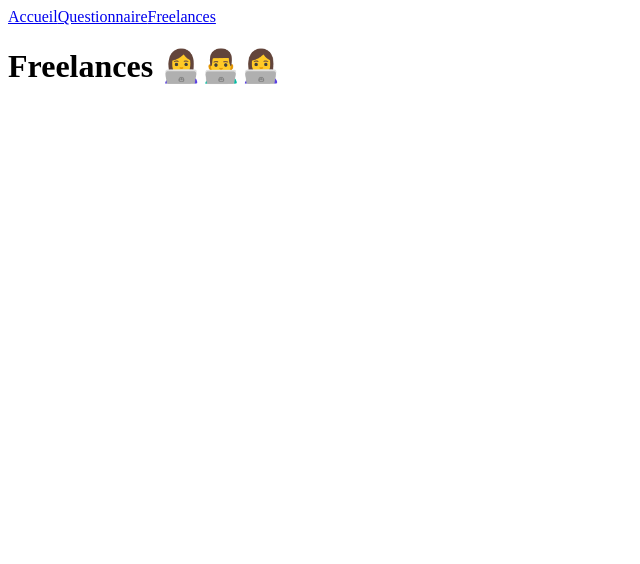
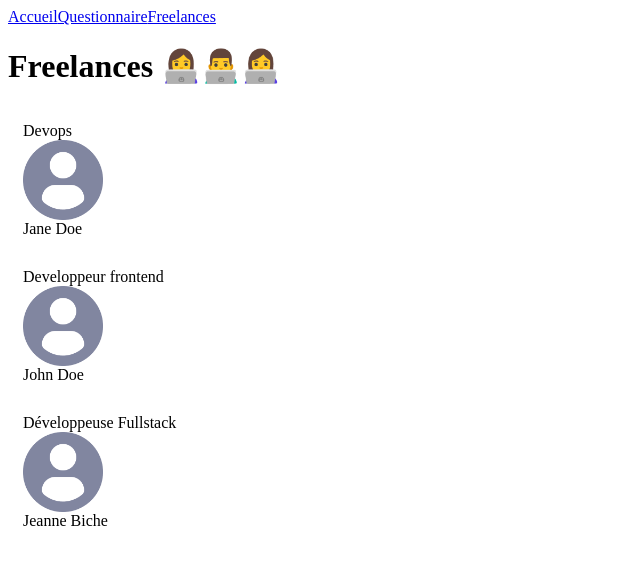
Before and after one commit to Sevan-K/OCR_shiny-agency, a React (Create React App) app: page /freelances in a window 1280 px wide. Shown: the top 564 px of the page, without its empty margins (0-640 px from the left). Built offline with nearby package versions, Linux system fonts and the light colour scheme.

Commit message:
P1C3 terminé

```diff
--- /dev/null
+++ b/src/components/Card/index.jsx
@@ -0,0 +1,35 @@
+// on importe propType
+import PropTypes from "prop-types";
+
+// on importe la photo depuis assets
+import DefaultPicture from "../../assets/profile.png";
+
+// création du composant carte pour freelance
+// Card({ label, title='Sevan K', picture }) (valeur par défaut pour le nom : Sevan K)
+function Card({ label, title, picture }) {
+  //  on ajoute du style via l'attribut style
+  return (
+    <div style={{ display: "flex", flexDirection: "column", padding: 15 }}>
+      <span>{label}</span>
+      <img src={picture} alt="Freelance" height={80} width={80} />
+      <span>{title}</span>
+    </div>
+  );
+}
+
+// on précise les types de chacunes des prop
+Card.propTypes = {
+  label: PropTypes.string.isRequired,
+  title: PropTypes.string.isRequired,
+  picture: PropTypes.string.isRequired,
+};
+
+// on déclare un opbjet defaultProps
+Card.defaultProps = {
+  label: "",
+  title: "",
+  picture: DefaultPicture,
+};
+
+// on exporte le composant
+export default Card;
--- a/src/pages/Freelances/index.jsx
+++ b/src/pages/Freelances/index.jsx
@@ -1,8 +1,33 @@
+// on importe le composant tu Card
+import Card from "../../components/Card";
+
+const freelanceProfiles = [
+  {
+    name: "Jane Doe",
+    jobTitle: "Devops",
+  },
+  {
+    name: "John Doe",
+    jobTitle: "Developpeur frontend",
+  },
+  {
+    name: "Jeanne Biche",
+    jobTitle: "Développeuse Fullstack",
+  },
+];
+
 // on créer le composant Results
 function Frelances() {
   return (
     <div>
       <h1>Freelances 👩‍💻👨‍💻👩‍💻</h1>
+      {freelanceProfiles.map((profile, index) => (
+        <Card
+          key={`${index}-${profile.name}`}
+          label={profile.jobTitle}
+          title={profile.name}
+        />
+      ))}
     </div>
   );
 }
```
Also changed, not shown: src/assets/profile.png (added). Lines whose indentation alone changed are shown as unchanged.
